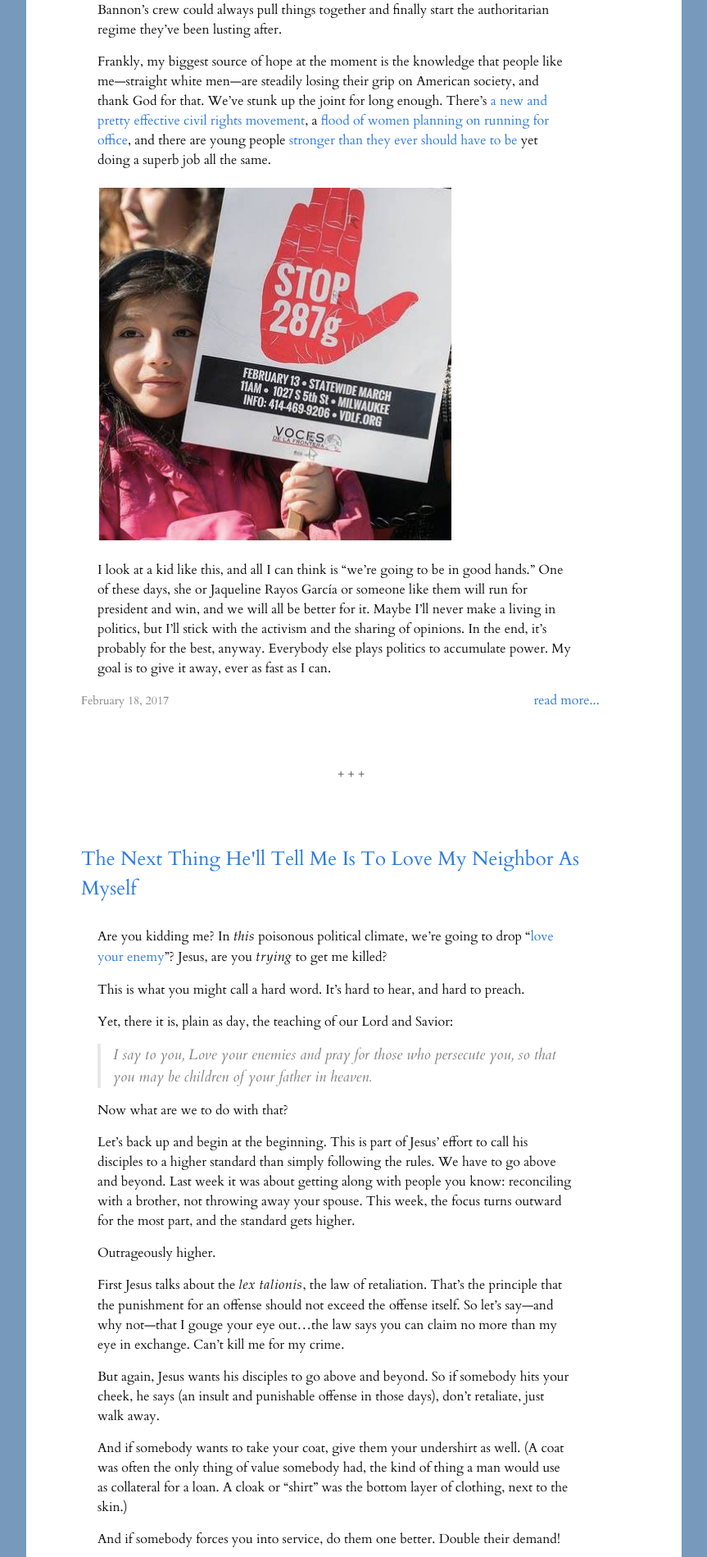
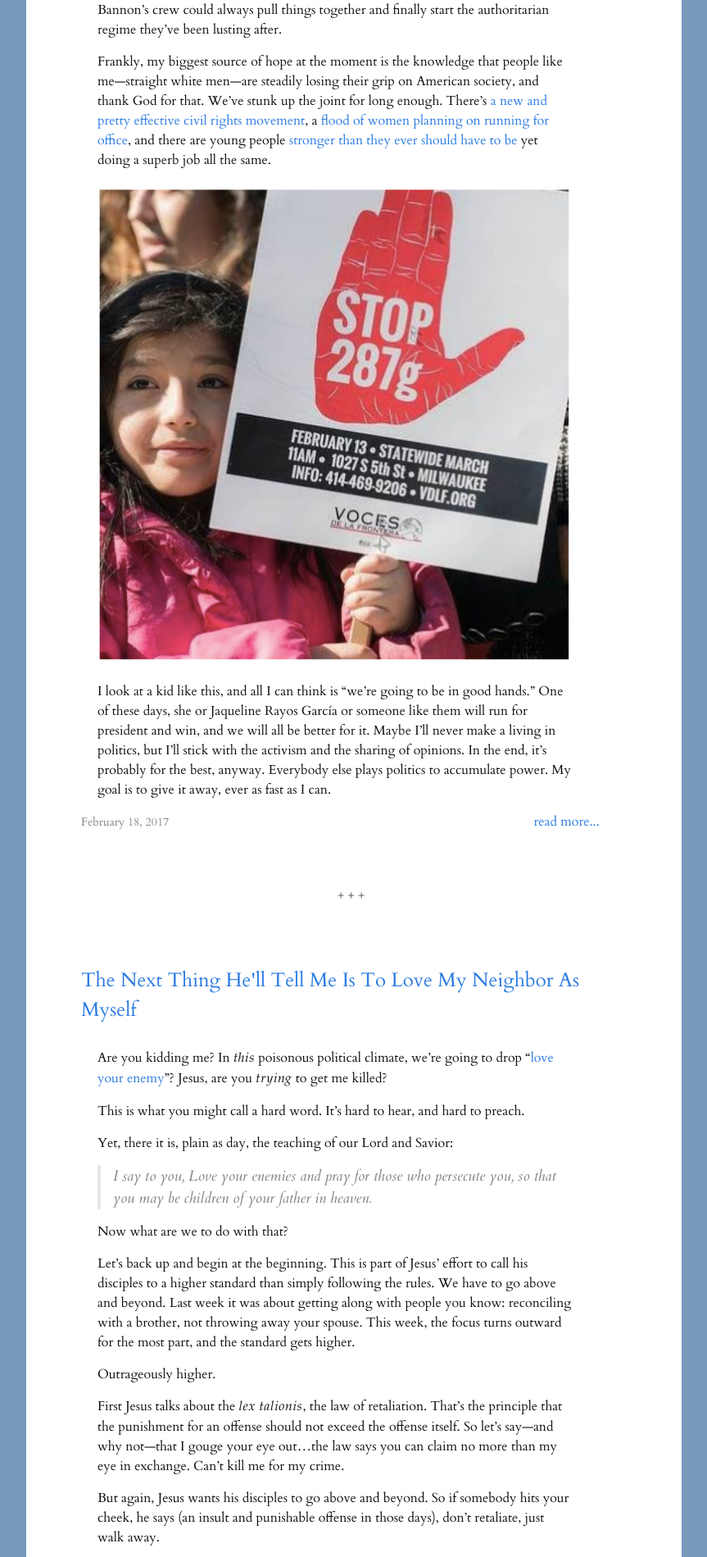
Before and after one commit to pastordan/pastordan.github.io, a Jekyll site: the page built from index.html, in a window 1280 px wide. Shown: the part 1492-3391 px from the top of the page at 82% size, without its empty margins (208-1071 px from the left). Built offline with Jekyll 4.4.1, drawn with Linux system fonts in a browser that asks for light colours; nearby versions of some CDN libraries; library files that are not in the unit come from our copies; the list of posts is cut into pages by our own code.

Commit message:
update css

```diff
--- a/css/main.css
+++ b/css/main.css
@@ -44,7 +44,14 @@ ul, ol, dl, figure,
  */
 img {
   max-width: 100%;
-  vertical-align: middle; }
+  vertical-align: middle;
+}
+
+div.content img {
+  display: block;
+  margin: auto;
+  width: 100%;
+}
 
 .Virgen {
   display: block;
```
